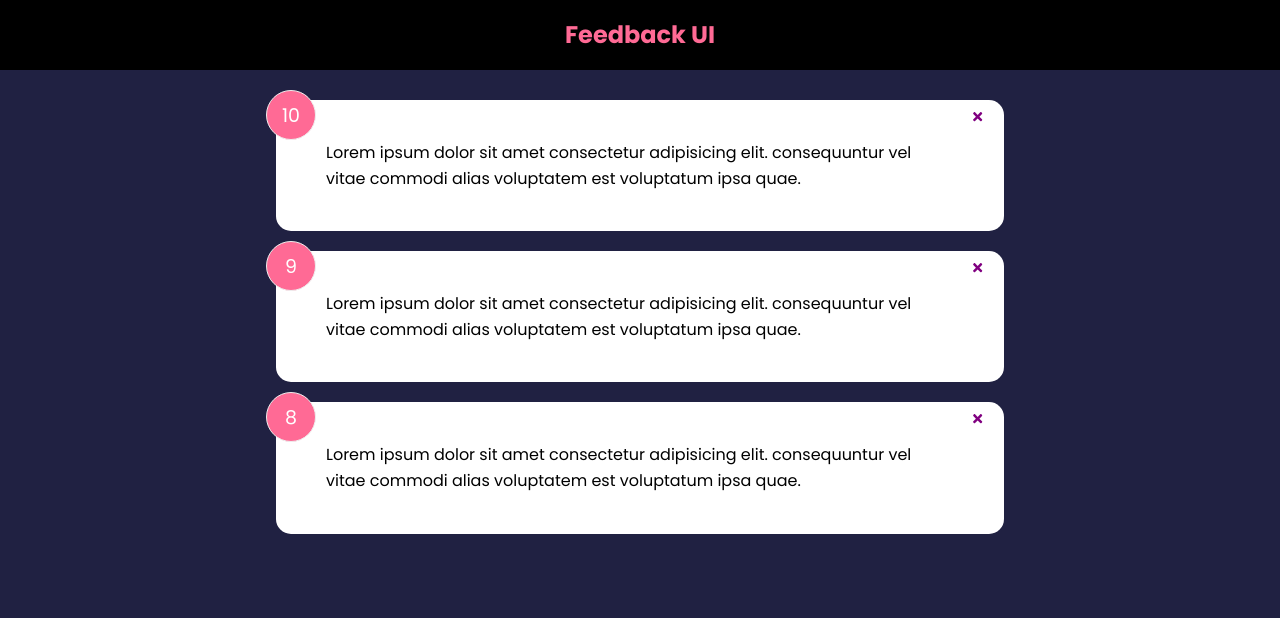
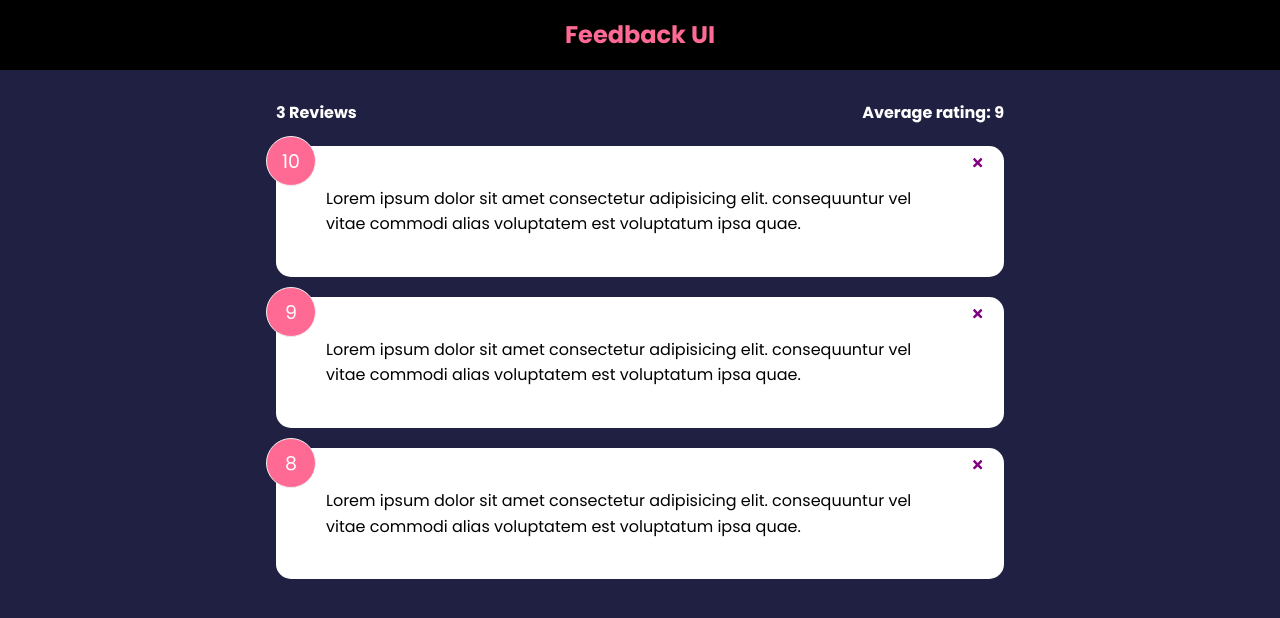
Before and after one commit to aliraytekin/feedback-app, a React (Create React App) app: page / in a window 1280 px wide. Shown: the top 618 px of the page. Built offline with nearby package versions, Linux system fonts and the light colour scheme.

Commit message:
Average stats
- Average Stats added

```diff
--- a/src/App.js
+++ b/src/App.js
@@ -2,6 +2,7 @@
 import FeedbackList from './components/FeedbackList'
 import {useState} from 'react'
 import FeedbackData from './data/FeedbackData'
+import FeedbackStats from './components/FeedbackStats'
 
 function App() {
   const [feedback, setFeedback] = useState(FeedbackData)
@@ -16,6 +17,7 @@
     <>
     <Header name="Feedback UI" />
       <div className="container">
+        <FeedbackStats feedback={feedback} />
         <FeedbackList feedback={feedback} handleDelete={deleteFeedback} />
       </div>
     </>
--- /dev/null
+++ b/src/components/FeedbackStats.jsx
@@ -0,0 +1,22 @@
+import PropTypes from 'prop-types'
+
+function FeedbackStats({feedback}) {
+  let average = feedback.reduce((acc, cur) => {
+    return acc + cur.rating
+  }, 0) / feedback.length
+
+  average = average.toFixed(1).replace(/[.,]0$/, '')
+
+  return (
+    <div className="feedback-stats">
+      <h4>{feedback.length} Reviews</h4>
+      <h4>Average rating: {isNaN(average) ? 0 : average} </h4>
+    </div>
+  )
+}
+
+FeedbackStats.propTypes = {
+  feedback: PropTypes.array.isRequired,
+}
+
+export default FeedbackStats
```
